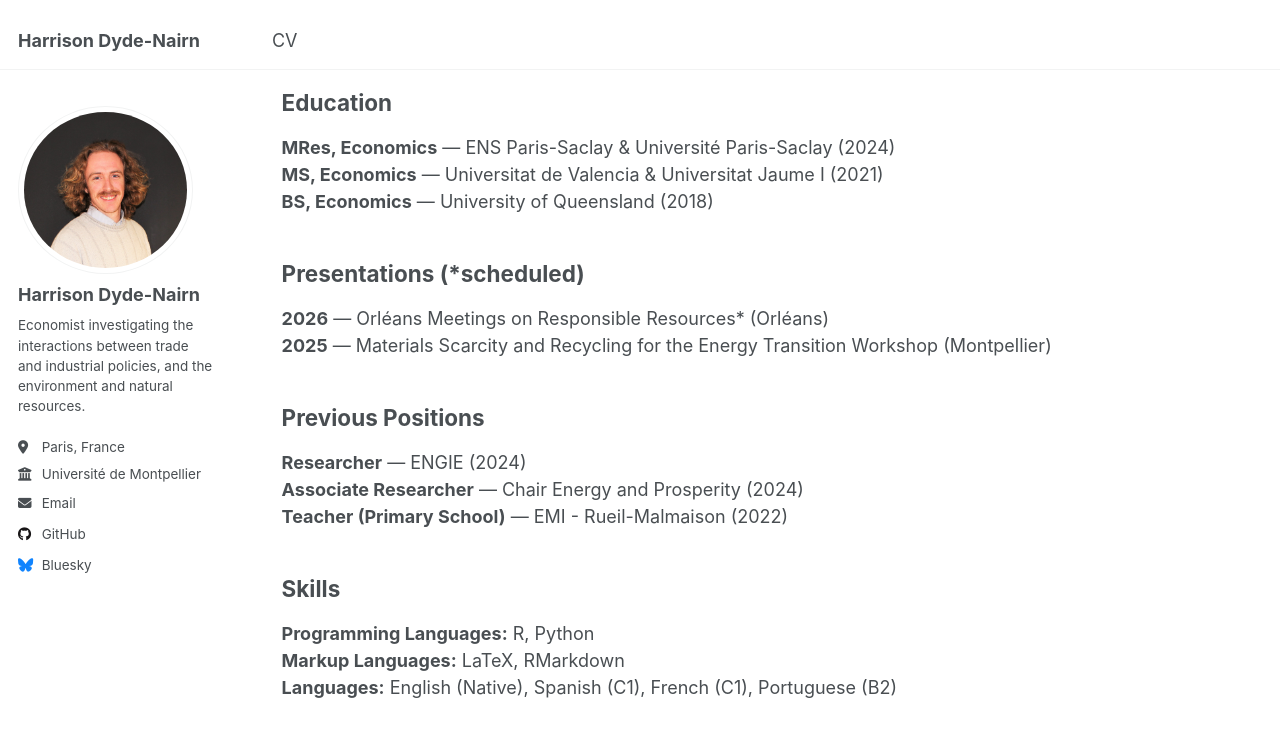
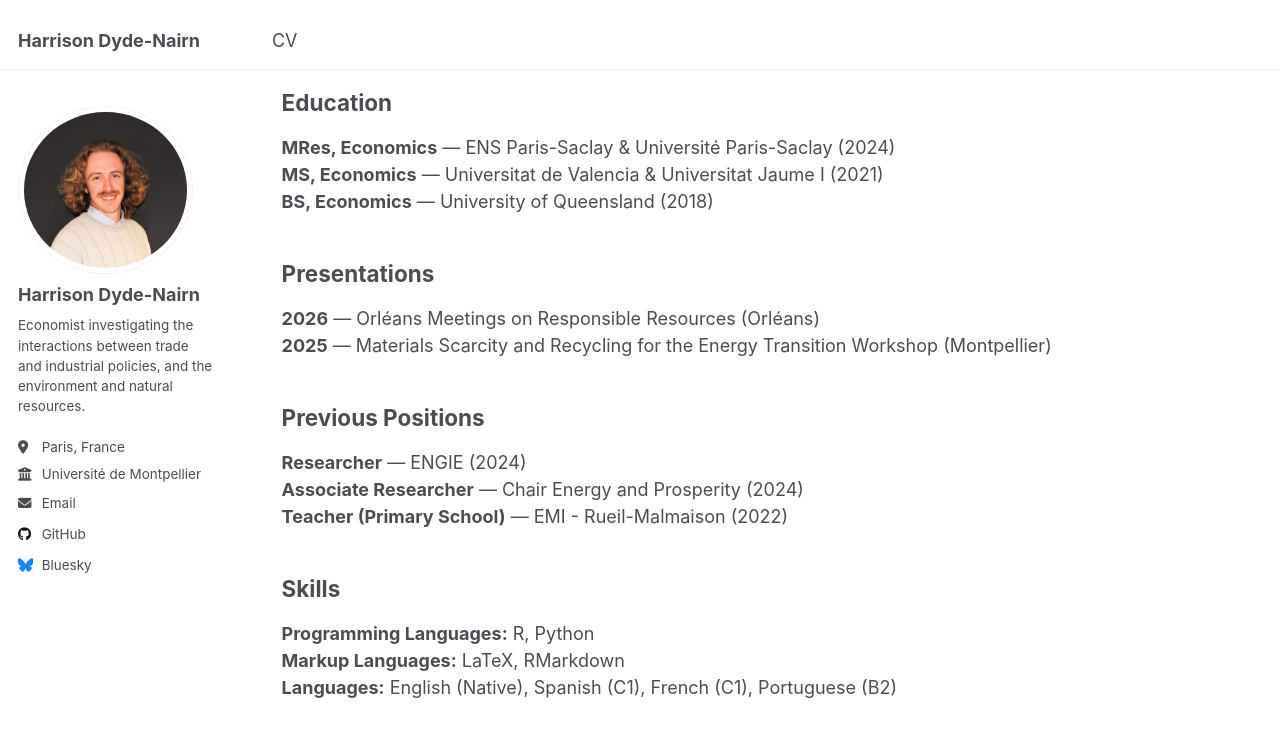
Before and after one commit to hdydenairn/hdydenairn.github.io, a Jekyll site: the page built from _pages/cv.md, in a window 1280 px wide and 900 px high, scrolled down 423 px. Shown: the top 737 px of the window. Built offline with Jekyll 4.4.1, drawn with Linux system fonts in a browser that asks for light colours.

Commit message:
Update cv.md

```diff
--- a/_pages/cv.md
+++ b/_pages/cv.md
@@ -24,8 +24,8 @@ redirect_from:
 **MS, Economics** — Universitat de Valencia & Universitat Jaume I (2021)<br>
 **BS, Economics** — University of Queensland (2018)
 
-## Presentations (*scheduled)
-**2026** — Orléans Meetings on Responsible Resources* (Orléans)<br>
+## Presentations
+**2026** — Orléans Meetings on Responsible Resources (Orléans)<br>
 **2025** — Materials Scarcity and Recycling for the Energy Transition Workshop (Montpellier)
 
 ## Previous Positions
```
